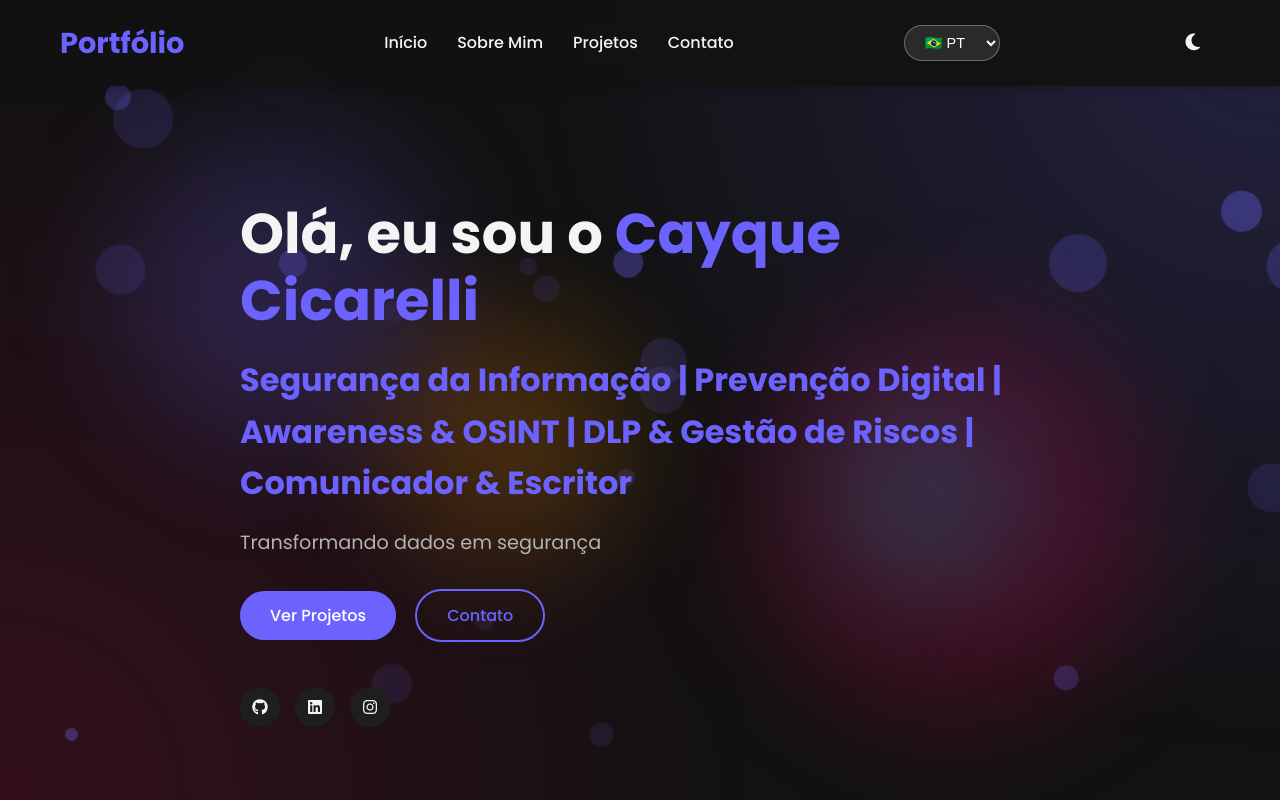
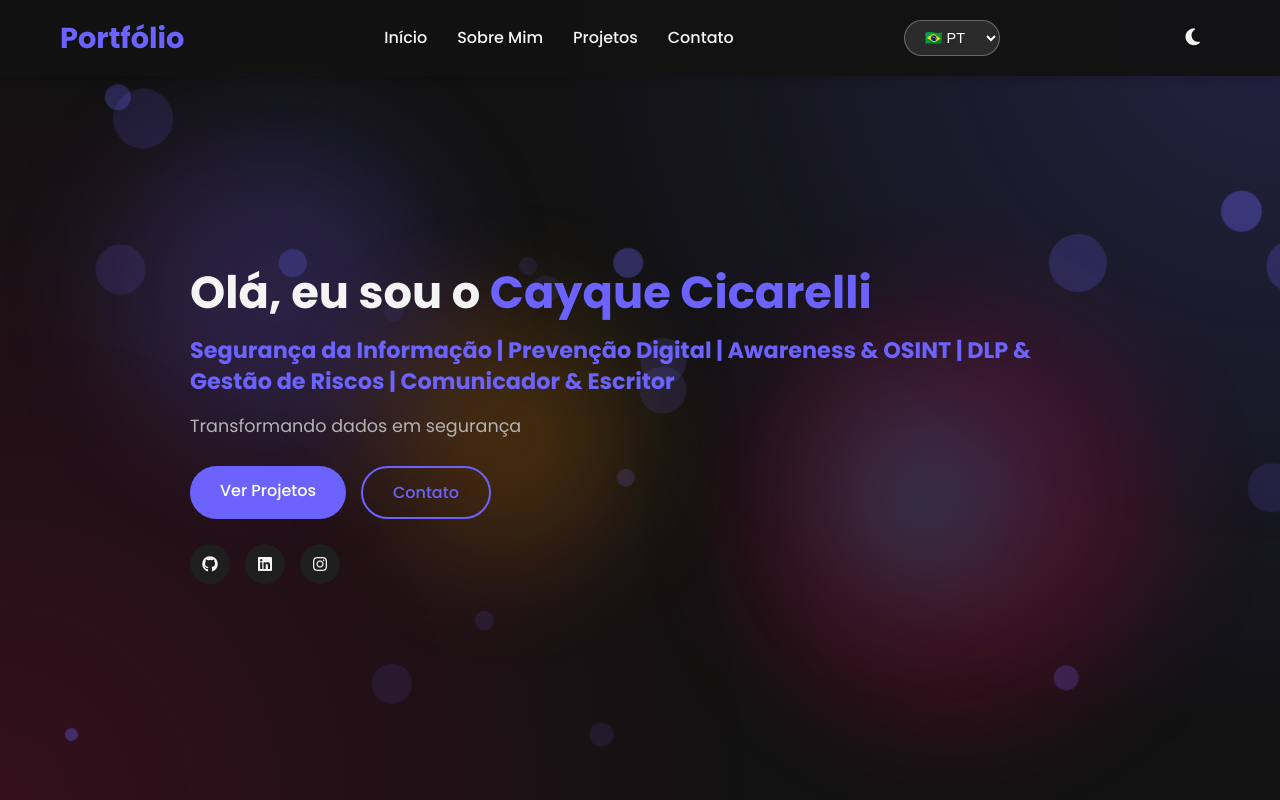
Before and after one commit to NeonBrasil/cayque, a plain HTML site: page index.html in a window 1280 px wide. Shown: the top 800 px of the page. Drawn offline with Linux system fonts and the light colour scheme.

Commit message:
arrumei botões

```diff
--- a/styles.css
+++ b/styles.css
@@ -79,7 +79,7 @@ img {
 }
 
 section {
-    padding: 100px 0;
+    padding: 80px 0;
 }
 
 /* Botões */
@@ -136,7 +136,9 @@ nav {
     display: flex;
     justify-content: space-between;
     align-items: center;
-    padding: 20px 0;
+    padding: 15px 0;
+    flex-wrap: wrap;
+    gap: 10px;
 }
 
 .logo {
@@ -276,12 +278,13 @@ nav {
 
 /* Seção Hero */
 .hero {
-    height: 100vh;
+    min-height: 100vh;
     display: flex;
-    align-items: flex-start; /* Alterado para alinhar ao topo */
+    align-items: center;
     position: relative;
-    overflow: hidden;
-    padding-top: 150px; /* Aumentado ainda mais o espaço para compensar o header fixo */
+    overflow: visible;
+    padding-top: 100px;
+    padding-bottom: 50px;
 }
 
 .hero-shapes {
@@ -290,8 +293,9 @@ nav {
     left: 0;
     width: 100%;
     height: 100%;
-    z-index: -1;
+    z-index: 0;
     overflow: hidden;
+    pointer-events: none;
 }
 
 .shape {
@@ -352,24 +356,27 @@ nav {
 
 .hero-content {
     max-width: 800px;
-    margin-top: 50px;
+    margin-top: 0;
+    position: relative;
+    z-index: 1;
 }
 
 .hero h1 {
-    font-size: 3.5rem;
-    margin-bottom: 20px;
+    font-size: 3rem;
+    margin-bottom: 15px;
     line-height: 1.2;
 }
 
 .hero h2 {
-    font-size: 2rem;
-    margin-bottom: 20px;
+    font-size: 1.5rem;
+    margin-bottom: 15px;
     color: var(--primary-color);
+    line-height: 1.4;
 }
 
 .hero p {
-    font-size: 1.2rem;
-    margin-bottom: 30px;
+    font-size: 1.1rem;
+    margin-bottom: 25px;
     color: var(--text-color-secondary);
 }
 
@@ -378,17 +385,21 @@ nav {
 }
 
 .hero-btns {
-    margin-bottom: 30px;
+    margin-bottom: 25px;
+    display: flex;
+    flex-wrap: wrap;
+    gap: 15px;
 }
 
 .hero-btns .btn {
-    margin-right: 15px;
-    margin-bottom: 15px;
+    margin-right: 0;
+    margin-bottom: 0;
 }
 
 .social-icons {
     display: flex;
     gap: 15px;
+    flex-wrap: wrap;
 }
 
 .social-icons a {
@@ -783,11 +794,15 @@ footer {
 /* Responsividade */
 @media screen and (max-width: 992px) {
     .hero h1 {
-        font-size: 3rem;
+        font-size: 2.5rem;
     }
 
     .hero h2 {
-        font-size: 1.8rem;
+        font-size: 1.4rem;
+    }
+
+    .hero {
+        padding-top: 80px;
     }
 
     .about-content,
@@ -900,6 +915,21 @@ footer {
     }
 }
 
+/* Ajustes para telas grandes com zoom 100% */
+@media screen and (min-width: 1200px) {
+    .hero h1 {
+        font-size: 2.8rem;
+    }
+
+    .hero h2 {
+        font-size: 1.4rem;
+    }
+
+    .hero-content {
+        max-width: 900px;
+    }
+}
+
 @media (max-width: 768px) {
     .language-selector {
         order: -1;
```
